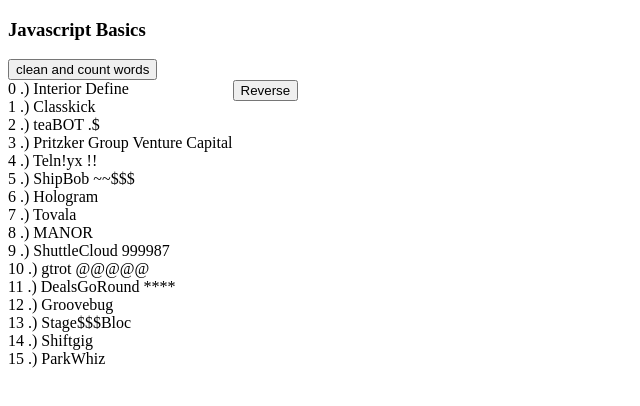
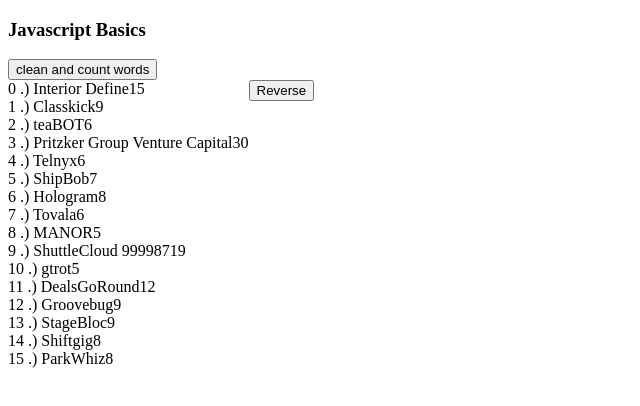
Before and after one commit to jdchappelear/chicagostartups, a plain HTML site: page index.html in a window 1280 px wide. Shown: the whole page, without its empty margins (0-640 px from the left). Drawn offline with Linux system fonts and the light colour scheme.

Commit message:
Did the cleanAndCountCharacters function

```diff
--- a/index.html
+++ b/index.html
@@ -143,10 +143,20 @@
 
     function cleanAndCountCharacters() {
         console.log('CLEAN AND COUNT CHARACTERS');
+
+        chicagoStartups.forEach( function(chicagoStartup, index) {
+            var newEntry;
+            newEntry = chicagoStartup.replace(/[^a-zA-Z0-9 ]/g, ""); // Leaves only letters, spaces, and numbers
+            newEntry = newEntry.trim();  // Trims trailing and leading spaces
+            newEntry = newEntry.replace(/\s+/g, ' '); // Removes excess spaces in the middle of a string
+            newEntry = newEntry + newEntry.length; // appends the length at the end of the company name (this counts the individual spaces between words)
+            chicagoStartups[index] = newEntry; // Replace entry with cleaned and counted entry
+        });
+
         /*
-            TODO: REMOVES ANY SPECIAL CHARACTERS FROM EACH COMPANY NAME AND
+            DONE - TODO: REMOVES ANY SPECIAL CHARACTERS FROM EACH COMPANY NAME AND
               DISPLAYS THE NUMBER OF REMAINING CHARACTERS NEXT TO THE FULL WORD.
-              DONT FORGET TO REMOVE LEADING AND TRAILING WHITESPACES AS WELL
+              DONT FORGET TO REMOVE LEADING AND TRAILING WHITESPACES AS WELL - DONE
         */
 
     }
@@ -182,6 +192,7 @@
     }
 
     function run() {
+        cleanAndCountCharacters(); // Added here to do clean up before initial list is shown
         initDocument();
         initReverse();
     }
```
